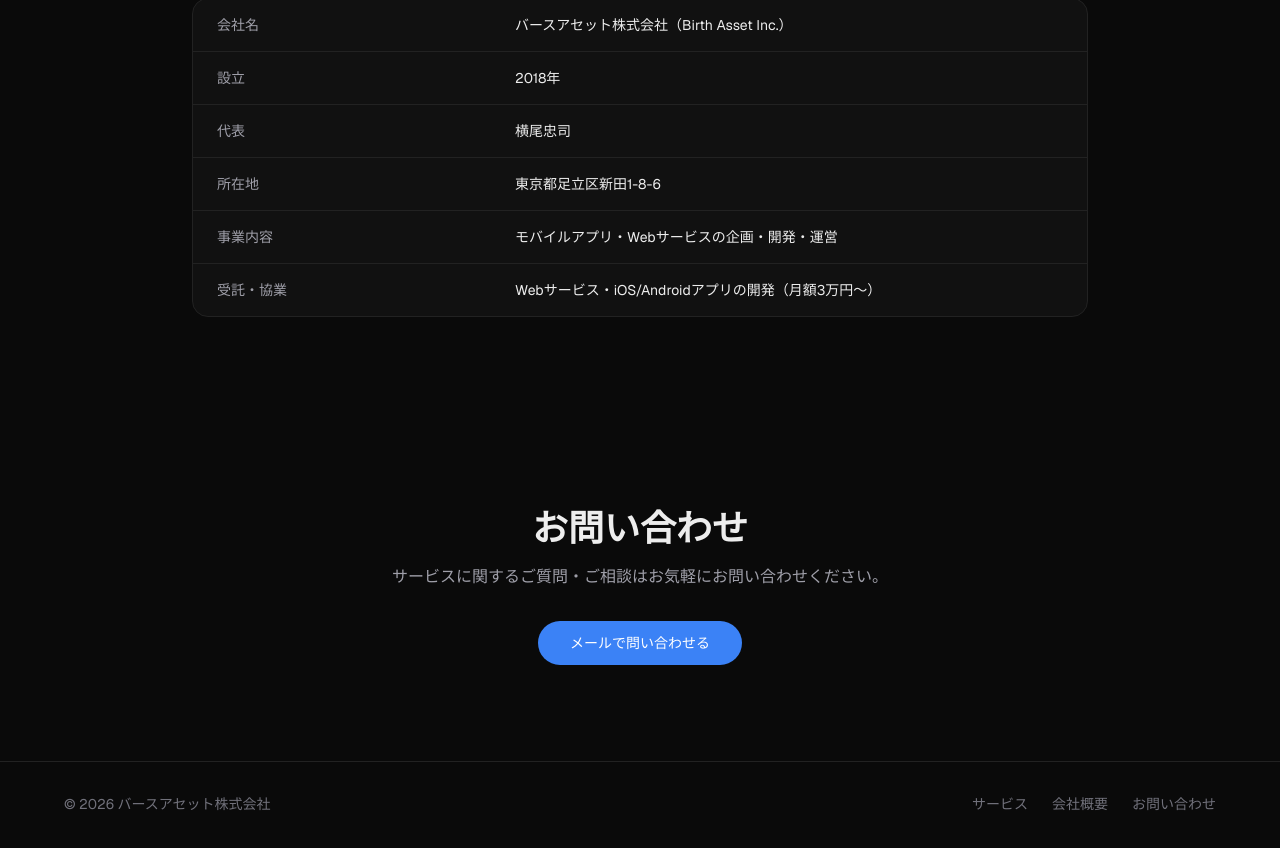
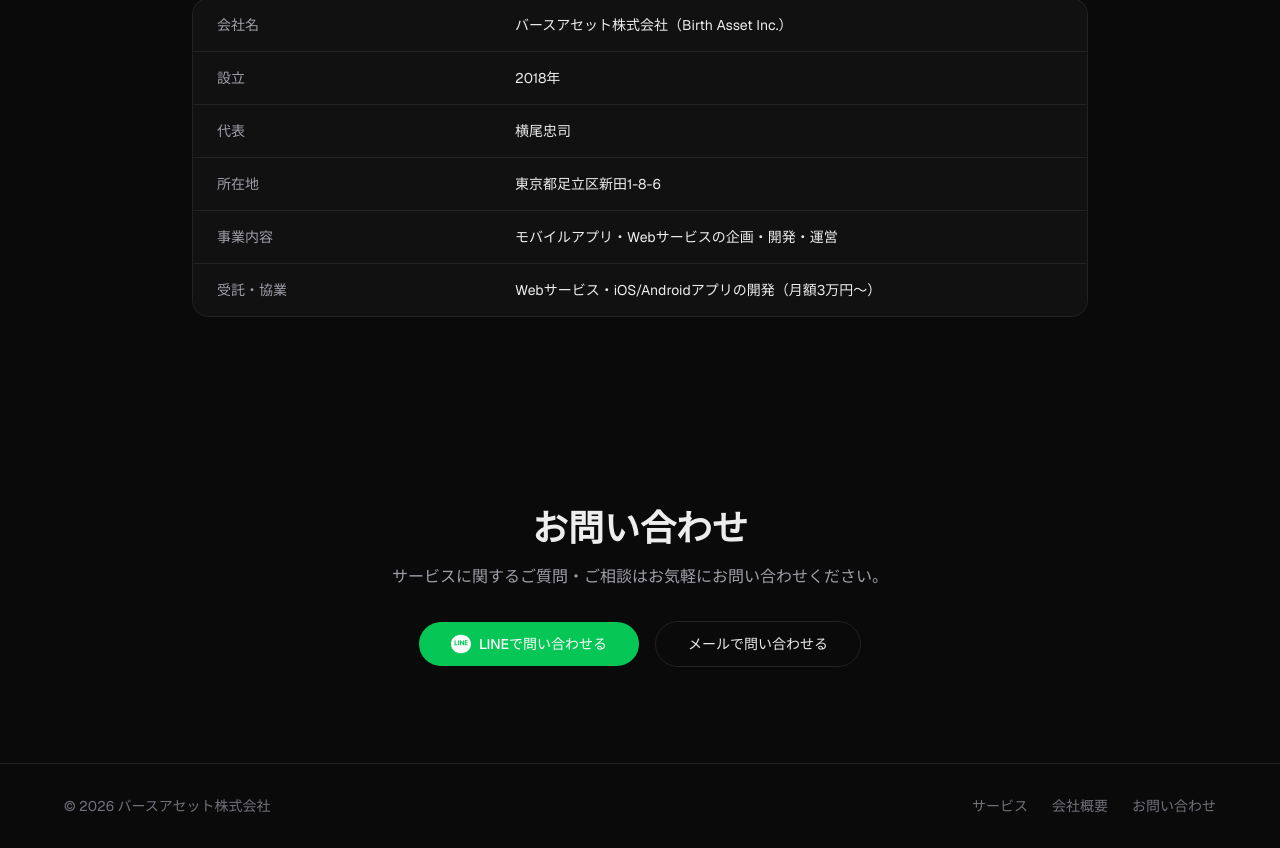
Before and after one commit to YKOINDIA/birth-asset, a Next.js app: page / in a window 1280 px wide. Shown: the part 1816-2664 px from the top of the page. Built offline with nearby package versions, Linux system fonts and the light colour scheme.

Commit message:
問い合わせにLINEリンクを追加

```diff
--- a/src/components/Contact.tsx
+++ b/src/components/Contact.tsx
@@ -6,12 +6,25 @@
         <p className="mt-4 text-zinc-400">
           サービスに関するご質問・ご相談はお気軽にお問い合わせください。
         </p>
-        <a
-          href="mailto:verseasset@gmail.com"
-          className="mt-8 inline-block rounded-full bg-[var(--accent)] px-8 py-3 text-sm font-medium text-white transition-colors hover:bg-[var(--accent-hover)]"
-        >
-          メールで問い合わせる
-        </a>
+        <div className="mt-8 flex flex-col items-center gap-4 sm:flex-row sm:justify-center">
+          <a
+            href="https://line.me/ti/p/OQDDi5SIDX"
+            target="_blank"
+            rel="noopener noreferrer"
+            className="inline-flex items-center gap-2 rounded-full bg-[#06C755] px-8 py-3 text-sm font-medium text-white transition-opacity hover:opacity-90"
+          >
+            <svg viewBox="0 0 24 24" fill="currentColor" className="h-5 w-5">
+              <path d="M19.365 9.863c.349 0 .63.285.63.631 0 .345-.281.63-.63.63H17.61v1.125h1.755c.349 0 .63.283.63.63 0 .344-.281.629-.63.629h-2.386a.63.63 0 0 1-.63-.629V8.108c0-.345.281-.63.63-.63h2.386c.349 0 .63.285.63.63 0 .349-.281.63-.63.63H17.61v1.125h1.755zm-3.855 3.016a.63.63 0 0 1-.63.629.626.626 0 0 1-.51-.262l-2.455-3.326v2.958a.633.633 0 0 1-.63.63.63.63 0 0 1-.63-.63V8.108a.63.63 0 0 1 .63-.63c.2 0 .385.096.51.262l2.455 3.326V8.108a.63.63 0 0 1 1.26 0v4.771zm-5.741 0a.63.63 0 0 1-1.26 0V8.108a.63.63 0 0 1 1.26 0v4.771zm-2.527.629H4.856a.63.63 0 0 1-.63-.629V8.108a.63.63 0 0 1 1.26 0v4.141h1.756c.348 0 .629.283.629.63 0 .344-.281.629-.629.629M12 1C5.373 1 0 5.373 0 12s5.373 11 12 11 12-4.373 12-11S18.627 1 12 1" />
+            </svg>
+            LINEで問い合わせる
+          </a>
+          <a
+            href="mailto:verseasset@gmail.com"
+            className="inline-flex items-center gap-2 rounded-full border border-[var(--card-border)] px-8 py-3 text-sm font-medium transition-colors hover:border-[var(--accent)] hover:text-[var(--accent)]"
+          >
+            メールで問い合わせる
+          </a>
+        </div>
       </div>
     </section>
   );
```
